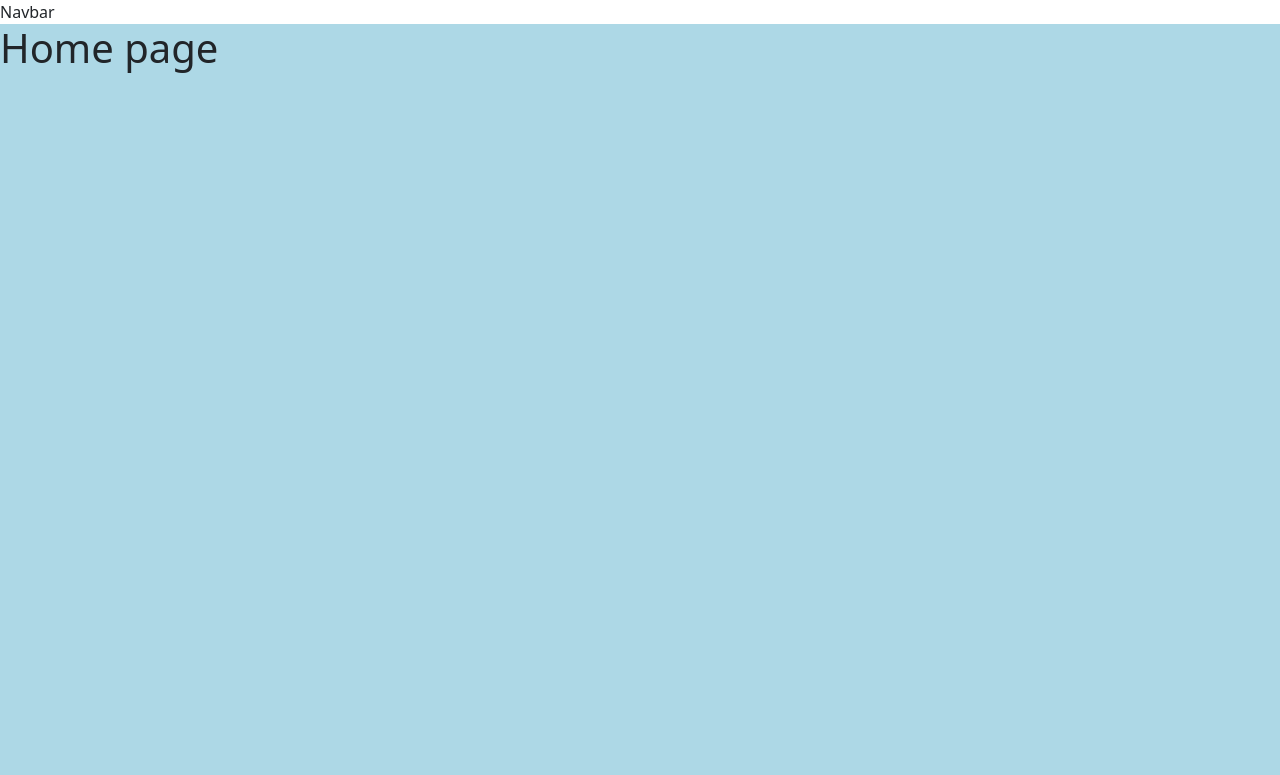
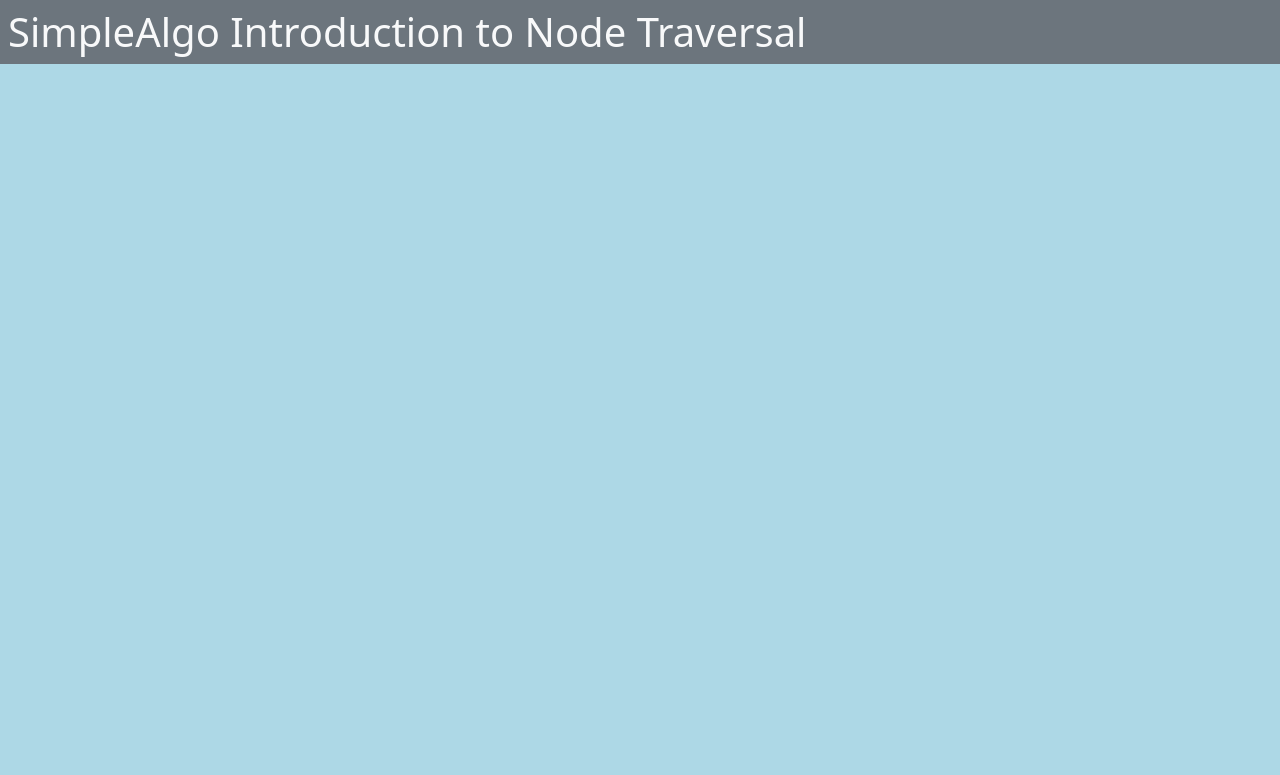
Before and after one commit to zahur76/algo-blog, a Django app: page / in a window 1280 px wide. Shown: the top 775 px of the page. Run offline with Django 4.2, Linux system fonts and the light colour scheme; some libraries are stand-ins or nearby versions.

Commit message:
update: app to include home page

```diff
--- a/home/templates/home/index.html
+++ b/home/templates/home/index.html
@@ -6,7 +6,10 @@
 {% endblock %}
 
 {% block content %}
-     <h1>Home page</h1>
+     <header class="bg-secondary text-light h1 p-2">
+        SimpleAlgo
+        Introduction to Node Traversal</header></br>
+    </header>
 {% endblock %}
 
 {% block extra_js %}
--- a/templates/base.html
+++ b/templates/base.html
@@ -30,7 +30,6 @@
         <title>MapMoris</title>
     </head>
     <body>
-        <nav>Navbar</nav>
         <div class="content">
             {% block content %}
             {% endblock %}
```
